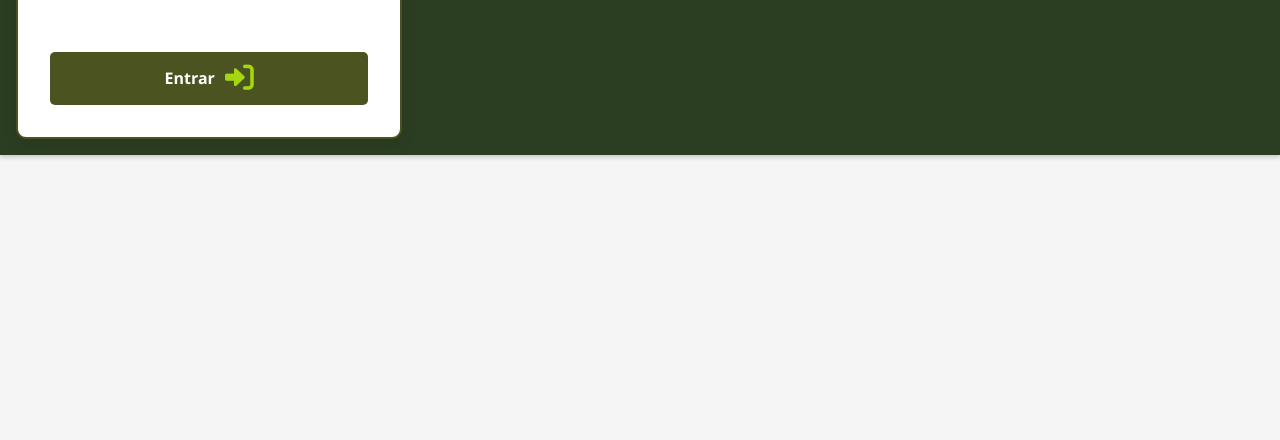
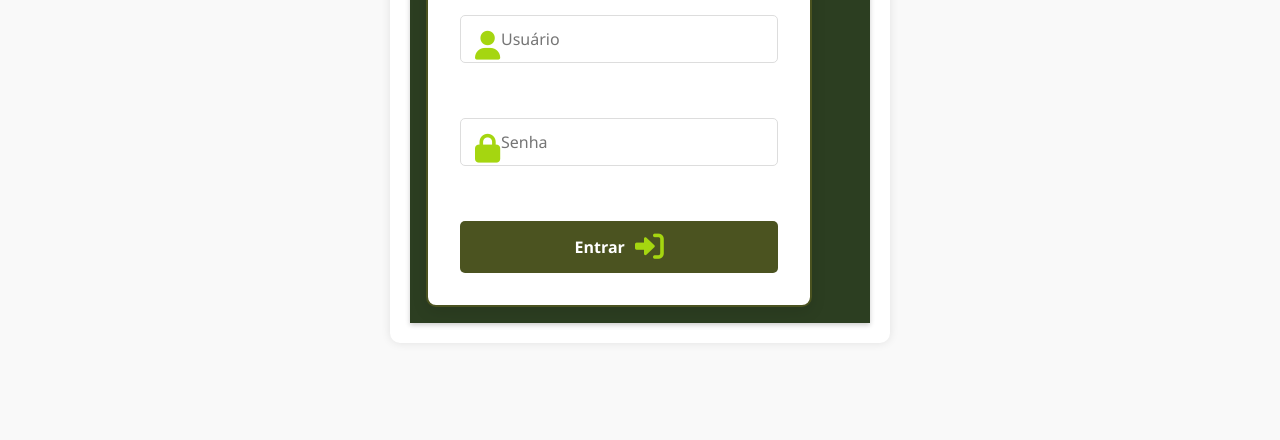
Before and after one commit to thaisferreeirah/Acelera-4, a plain HTML site: page index.html in a window 1280 px wide. Shown: the part 360-800 px from the top of the page. Drawn offline with Linux system fonts and the light colour scheme; files that its build step writes are made by us from their sources.

Commit message:
alteração

```diff
--- a/css/style.css
+++ b/css/style.css
@@ -203,6 +203,7 @@
 .main-content {
     padding: 2rem;
     background-color: var(--cinza);
+
 }
 
 .card {
@@ -213,6 +214,24 @@
     margin-bottom: 1.5rem;
     border-left: 4px solid var(--verde-limao);
 }
+ .main-content2 {
+  display: flex;
+  justify-content: center;   /* Centraliza horizontalmente */
+  align-items: center;       /* Centraliza verticalmente */
+  min-height: 100vh;         /* Ocupa 100% da altura da tela */
+  padding: 20px;
+  background-color: #f9f9f9; /* Opcional: fundo suave */
+}
+
+.card2 {
+  width: 100%;
+  max-width: 500px;           /* Largura máxima do formulário */
+  background-color: #fff;
+  padding: 20px;
+  border-radius: 10px;
+  box-shadow: 0 0 10px rgba(0,0,0,0.1);
+}
+
 
 .card-header {
     display: flex;
--- a/index.html
+++ b/index.html
@@ -9,14 +9,16 @@
     <link rel="stylesheet" href="css/style.css">
 </head>
 <body>
-
-
-
-
-      <nav class="menu-superior">
+    <main class="main-content2">
+            <div class="card2">
+                <div class="card-header">
+                    <h2><i class=""></i> Login </h2>
+                </div>
+    <nav class="menu-superior">
     <div class="logo-menu">
     <div class="login-container">
         <div class="login-header">
+
             <i class="fas fa-school icon-large"></i>
             <h1>Controle de Acesso Escolar</h1>
             <p>Sistema de reconhecimento facial</p>
```
Also changed, not shown: cadastro.html (+9 -6 lines), menu.html (deleted, +0 -24 lines).
